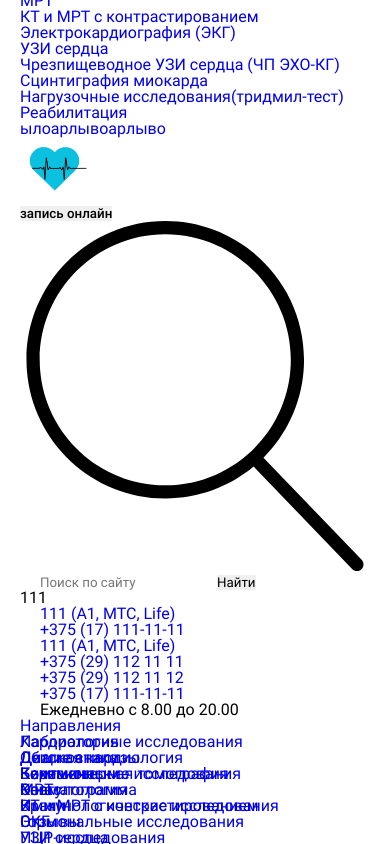
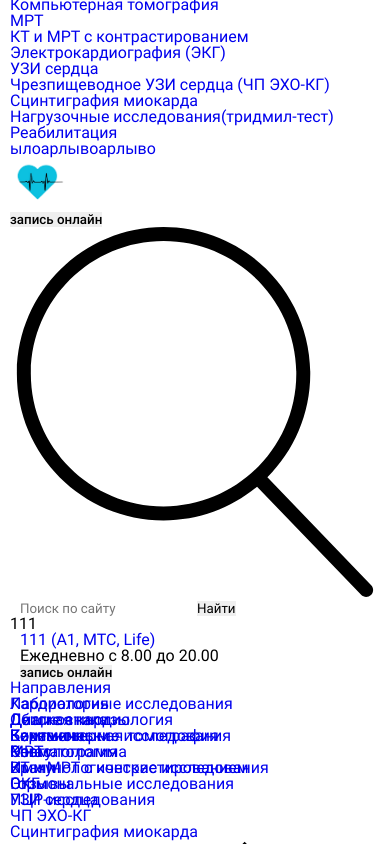
Before and after one commit to DinDenz/puls-med-center, a React (Create React App) app: page / in a window 390 px wide. Shown: the part 900-1744 px from the top of the page. Built offline with nearby package versions, Linux system fonts and the light colour scheme.

Commit message:
add changes
fixed the layout of the header and burger button, changed the anatomy of the drop-down menu in contacts for mobile devices, added a button to the same place

```diff
--- a/public/index.html
+++ b/public/index.html
@@ -5,7 +5,7 @@
   <meta charset="utf-8" />
   <link rel="icon" href="%PUBLIC_URL%/favicon.ico" />
   <meta name="viewport" content="width=device-width, initial-scale=1" />
-  <meta name="theme-color" content="#000000" />
+  <meta name="theme-color" content="rgba(0, 127, 150, 0.9)" />
   <title>Пульс - медицинский центр</title>
 </head>
 
--- a/src/CSS/ELEMS_CSS/header.css
+++ b/src/CSS/ELEMS_CSS/header.css
@@ -32,7 +32,7 @@
     display: flex;
     flex-direction: column;
 }
-.button {
+.button, .drop-mob-but {
     display: flex;
     justify-content: center;
     align-items: center;
@@ -51,9 +51,12 @@
     transition: 0.3s;
     cursor: pointer;
 }
-.button:hover {
+.button:hover, .drop-mob-but:hover {
     background-color:var(--colored-button-hover-color);
     color:rgba(255, 255, 255, 1);
+}
+.drop-mob-but {
+    padding: 10px 30px 10px 30px;
 }
 .navigation__row {
     display: flex;
@@ -138,13 +141,18 @@ input[type="search"]::-webkit-search-decoration {
 }
 
 /*-----------------------------------------*/
-.contacts__all {
+.contacts__all, .contacts__all-mob {
     position: relative;
-    padding: 0 0 0 27px;
     flex-shrink: 0;
     flex-wrap: nowrap;
     white-space: nowrap;
     margin-right: 5px;
+}
+.contacts__all {
+    padding: 0 0 0 27px;
+}
+.contacts__all-mob {
+    padding: 0px;
 }
 .contacts__all:before {
     content: ' ';
@@ -161,7 +169,7 @@ input[type="search"]::-webkit-search-decoration {
     margin: 0 0 5px 0;
     position: relative;
 }
-.dropdown__toggle {
+.dropdown__toggle, .dropdown__tel {
     display: inline-block;
     overflow: hidden;
     position: relative;
@@ -171,11 +179,26 @@ input[type="search"]::-webkit-search-decoration {
     transition: all 0.2s;
     font-size: 0.9rem;
 }
-.dropdown__toggle:hover, .dropdown__toggle:focus {
+.dropdown__toggle:hover, .dropdown__toggle:focus,
+.dropdown__tel:hover, .dropdown__tel:focus {
     color: var(var(--main-color-full));
 }
 .dropdown__toggle:hover:after, .dropdown__toggle:focus:after {
     border-color: var(var(--main-color-full)) transparent transparent transparent;
+}
+.dropdown__tel {
+    padding-left: 20px;
+    line-height: 1.5em;
+}
+.dropdown__tel::before {
+    content: ' ';
+    display: inline-block;
+    background-image: url("../../IMG/iconPhone.svg");
+    width: 20px;
+    height: 20px;
+    position: absolute;
+    top: 0;
+    left: -2px;
 }
 .dropdown__toggle:after {
     content: '';
@@ -220,7 +243,7 @@ input[type="search"]::-webkit-search-decoration {
     color: var(--main-color-full);
 }
 .contacts__workingtime {
-    font-size: 0.7rem;
+    font-size: 0.8rem;
     color: var(--middle-opacity-black-color);
 }
 
@@ -341,7 +364,7 @@ input[type="search"]::-webkit-search-decoration {
 }
 .logo-mob {
     overflow: hidden;
-    height: 55px;
+    height: 50px;
 }
 .header__tools {
     display: flex;
@@ -349,6 +372,7 @@ input[type="search"]::-webkit-search-decoration {
     margin-left: auto;
     justify-content: flex-end;
     align-items: center;
+    flex-grow: 0;
 }
 .button-mobile .button {
     padding: 13px 15px;
@@ -361,11 +385,11 @@ input[type="search"]::-webkit-search-decoration {
     }
 }
 .search-mobile {
-    height: 54px;
+    height: 50px;
     display: flex;
     justify-content: center;
     align-items: center;
-    width: 55px;
+    width: 50px;
     cursor: pointer;
 }
 .ico-cont {
@@ -378,8 +402,8 @@ input[type="search"]::-webkit-search-decoration {
     position: absolute;
     top:15px;
     right: 15px;
-    width: 45%;
-    height: 45%;
+    width: 44%;
+    height: 44%;
     fill: var(--main-color-full);
     opacity: 1;
     transition: 0;
@@ -409,7 +433,15 @@ input[type="search"]::-webkit-search-decoration {
     padding: 15px 0;
     display: flex;
     align-items: center;
-    justify-content: center;
+}
+.search-head-mob {
+   justify-content: center;
+}
+
+.contacts-head-mob {
+    justify-content: space-between;
+    flex-wrap: wrap;
+    gap:15px;
 }
 .field-mob {
     position: relative;
@@ -439,24 +471,26 @@ input[type="search"]::-webkit-search-decoration {
     display: block;
 }
 .toggle {
-    height: 54px;
+    height: 50px;
     display: flex;
     align-items: center;
     width: 55px;
     cursor: pointer;
     color: var(--main-color-full);
-    font-size: 1.2rem;
+    font-size: 1.25rem;
     user-select: none;
     -webkit-user-select: none;
     -moz-user-select: none;
     -ms-user-select: none;
 }
-.contacts-mobile .toggle:before {
+.contacts-mobile .toggle::before {
     content: ' ';
     display: inline-block;
     background-image: url("../../IMG/iconPhone.svg");
     width: 21px;
     height: 21px;
+    position: relative;
+    top:0px;
 }
 
 /*--------------------------------------------------*/
--- a/src/CSS/index.css
+++ b/src/CSS/index.css
@@ -121,7 +121,7 @@ h1,h2,h3,h4,h5,h6{font-size:inherit;font-weight: 400;}
 .container {
 	width: 100%;
 	margin:0 auto;
-	padding: 0 20px;
+	padding: 0 10px;
 }
 @media screen and (max-width: 1280px){
 	.container {
--- a/src/Components/Header/Header.jsx
+++ b/src/Components/Header/Header.jsx
@@ -19,7 +19,7 @@ function Header() {
             <div className='header-content__mob'>
                 <div className='container'>
                     <div className="logo-mob">
-                        <Logo image={logoMedCentreMobNobg} width={"68px"} height={"68px"} />
+                        <Logo image={logoMedCentreMobNobg} width={"54px"} height={"54px"} />
                     </div>
                     <MobNavigation />
                 </div>
--- a/src/Components/Header/Mob/MobContacts.jsx
+++ b/src/Components/Header/Mob/MobContacts.jsx
@@ -1,5 +1,5 @@
 import React, { useRef, useState, useEffect } from 'react';
-import ContactsAll from '../Desktop/ContactsAll';
+import MobContactsDrop from './MobContactsDrop';
 
 export default function MobContacts() {
     const [isMobContOpen, setIsMobContOpen] = useState(false);
@@ -38,7 +38,7 @@ export default function MobContacts() {
             <div ref={dropMobRef} className={`dropdown-menu ${isMobContOpen ? 'show' : ''}`}>
                 <div className='container'>
                     <div className="contacts-head-mob">
-                        <ContactsAll />
+                        <MobContactsDrop />
                     </div>
                 </div>
             </div>
--- /dev/null
+++ b/src/Components/Header/Mob/MobContactsDrop.jsx
@@ -0,0 +1,23 @@
+import React, { useRef, useState, useEffect } from 'react';
+
+export default function MobContactsDrop() {
+
+    return (
+        <>
+            <div className='contacts__all-mob'>
+                <div className='contacts__dropdown dropdown'>
+                    <a className="dropdown__tel" href="tel:111">
+                        111 (A1, МТС, Life)
+                    </a>
+                </div>
+                <div className="contacts__workingtime">
+                    Ежедневно с 8.00 до 20.00
+                </div>
+            </div>
+            <div className="button-mobile-drop">
+                <button className="drop-mob-but font-roboto-medium">запись онлайн</button>
+            </div>
+
+        </>
+    )
+}
```
Also changed, not shown: src/CSS/ELEMS_CSS/burger.css (+13 -13 lines).
